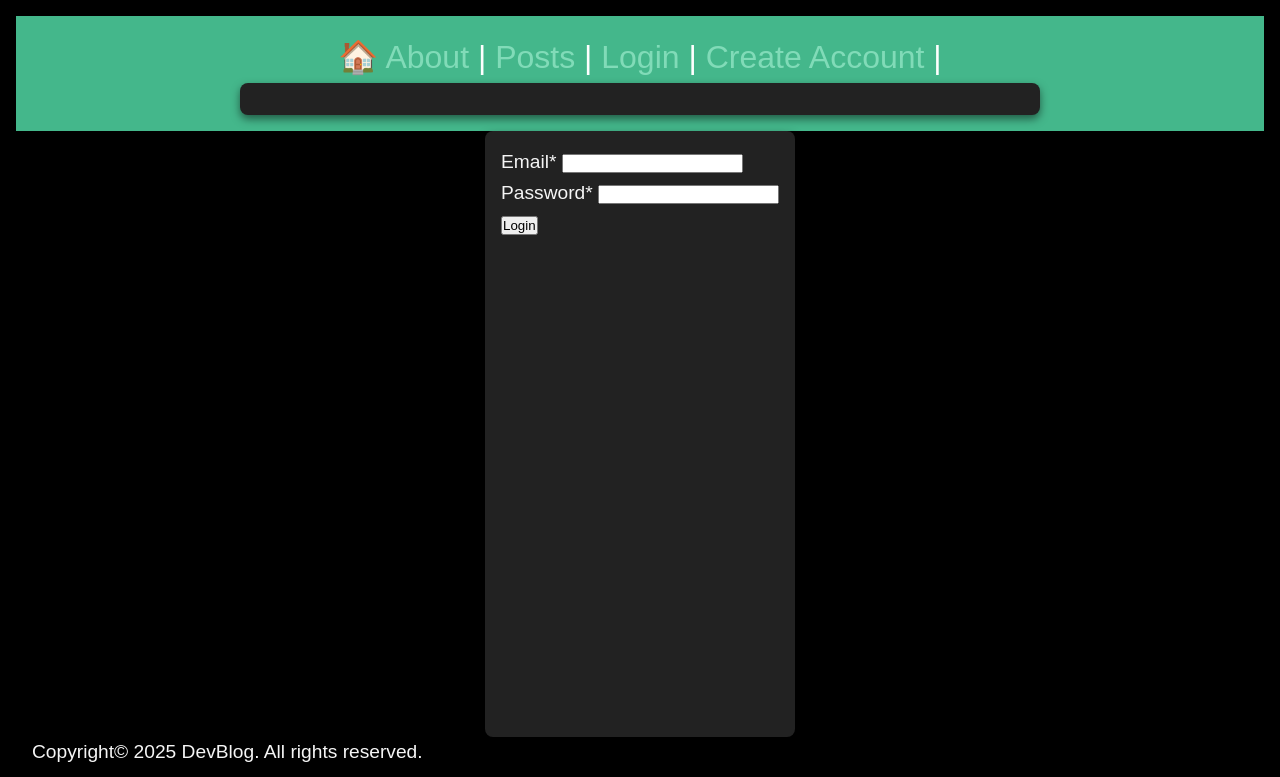
After one commit to muzi-debugger/dev-blog, a Django app: page /user/login/ in a window 1280 px wide. The commit adds this page. Shown: the top 777 px of the page. Run offline with Django 5.2, Linux system fonts and the light colour scheme; some libraries are stand-ins or nearby versions.

Commit message:
Update login logic

```diff
--- a/DevBlog/templates/layout.html
+++ b/DevBlog/templates/layout.html
@@ -17,6 +17,7 @@
                 <span role="img" aria-label="Home">🏠</span>
             <a href="/about/">About</a> |
             <a href="{% url 'post_list' %}">Posts</a> |
+            <a href="{%url 'user:login' %}">Login</a> |
             <a href="{%url 'user:register' %}">Create Account</a> |
 
             <main>
--- a/DevBlog/user/forms.py
+++ b/DevBlog/user/forms.py
@@ -7,3 +7,7 @@ class RegistrationForm(UserCreationForm):
     class Meta:
         model = User
         fields = ['username', 'email', 'password1', 'password2']
+
+class AuthenticationForm(forms.Form):
+    email = forms.EmailField()
+    password = forms.CharField(widget=forms.PasswordInput)
--- /dev/null
+++ b/DevBlog/user/templates/user/login.html
@@ -0,0 +1,10 @@
+{% extends 'layout.html' %}
+{% block title %}Login{% endblock %}
+{% load crispy_forms_tags %}
+{% block content %}
+    <form method="post" action="{% url 'user:login' %}" class="form-group">
+        {% csrf_token %}
+        {{ form|crispy }}
+        <button type="submit" class="user-button">Login</button>
+    </form>
+{% endblock %}
--- a/DevBlog/user/urls.py
+++ b/DevBlog/user/urls.py
@@ -6,6 +6,5 @@ app_name = 'user'
 
 urlpatterns = [
     path('register/', views.register, name='register'),
-    path('login/', auth_views.LoginView.as_view(template_name='user/login.html'), name='login'),
-    path('logout/', auth_views.LogoutView.as_view(), name='logout'),
+    path('login/', views.login_view, name='login'),
 ]
--- a/DevBlog/user/views.py
+++ b/DevBlog/user/views.py
@@ -2,7 +2,7 @@ from django.contrib.auth import authenticate, login
 from django.contrib import messages
 from django.shortcuts import redirect, render
 
-from .forms import RegistrationForm
+from .forms import RegistrationForm, AuthenticationForm
 
 def register(request):
     if request.method == 'POST':
@@ -17,3 +17,14 @@ def register(request):
     else:
         form = RegistrationForm()
     return render(request, 'user/register.html', {'form': form})
+
+def login_view(request):
+    if request.method == 'POST':
+        form = AuthenticationForm(data=request.POST)
+        if form.is_valid():
+            login(request, form.get_user())
+            messages.success(request, "Login successful. Welcome!")
+            return redirect('post_list')
+    else:
+        form = AuthenticationForm()
+    return render(request, 'user/login.html', {'form': form})
```
Also changed, not shown: DevBlog/db.sqlite3.
